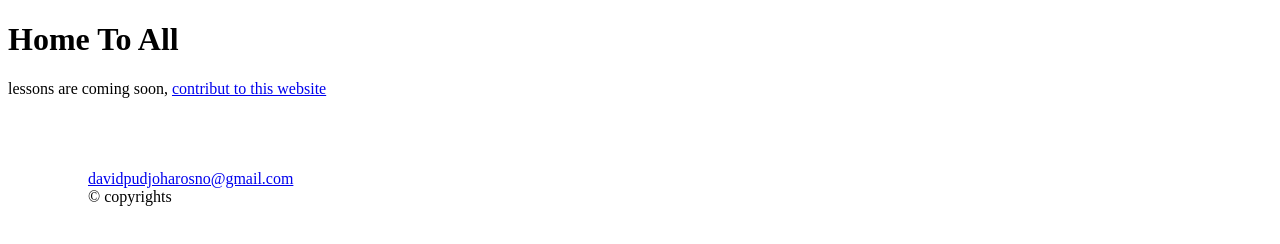
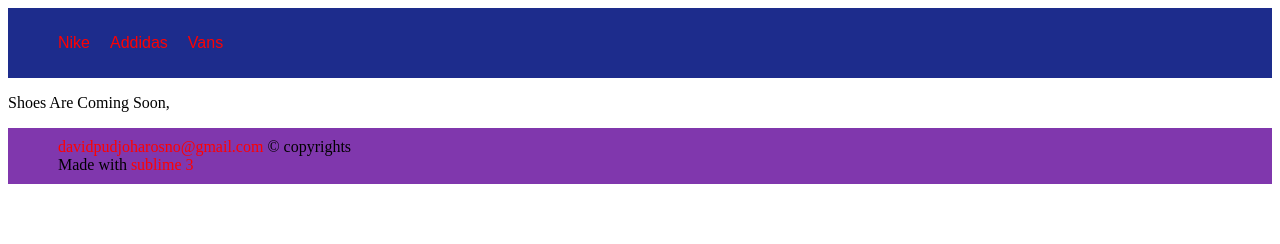
Before and after one commit to Froggyman1524/Home-to-all, a plain HTML site: page index.html in a window 1280 px wide. Drawn offline with Linux system fonts and the light colour scheme.

Commit message:
pages and index is updated

```diff
--- a/css/style.css
+++ b/css/style.css
@@ -1,8 +1,36 @@
+.Shoes{
+	padding: 0px;
+	margin: 0px;
+	background-color: #1d2c8c;
+	background-position: center;
+}
+.Shoes ul{
+	font-family: sans-serif;
+	color: white;
+	display: inline-flex;
+	list-style-type: none;
+	text-align: center;
+}
+.Shoes ul li{
+	margin: 10px;
+}
+body a{
+	text-decoration: none;
+	color: red;
+}
+
 footer{
-padding: 40px;
-background-color:;
+padding: 10px;
+background-color:#8037ad;
 margin: 0px;
+background-position: center;
 }
 footer ul{
 	list-style-type: none;
+	text-align: left;
+	margin: 0px;
 }
+footer ul li{
+		display: inline;
+	margin: 0px;
+}
--- a/index.html
+++ b/index.html
@@ -5,17 +5,24 @@
 	<link rel="stylesheet" type="text/css" href="css/style.css">
 </head>
 <body>
-	<header>
-		<h1>Home To All</h1>
-	</header>
+<!--Tabs-->
+<div class="Shoes">
+<ul>
+<li><a href="pages/nike.html">Nike</a></li>
+<li><a href="pages/Addidas.html">Addidas</a></li>
+<li><a href="pages/Vans.html">Vans</a></li>
+</div>
+</ul>
+<!--Middle-->
 <p>
-		lessons are coming soon,
-		<a href="pages/contibute.html"> contribut to this website</a>
+Shoes Are Coming Soon,
 </p>
+<!--Footer-->
 <footer>
 <ul>
 <li><a href="https://mail.google.com/mail/u/0/#inbox" target="_blank">davidpudjoharosno@gmail.com</a></li>
-			<li>&copy; copyrights</li>
+<li>&copy; copyrights</li><br>
+<li>Made with <a href="https://www.sublimetext.com/3" target="_blank">sublime 3</a></li>
 </ul>
 	</footer>
 </body>
```
Also changed, not shown: buttontest.html (added, +1 -0 lines), pages/addidas.html (added), pages/nike.html (added), pages/vans.html (added). Lines whose indentation alone changed are shown as unchanged.
